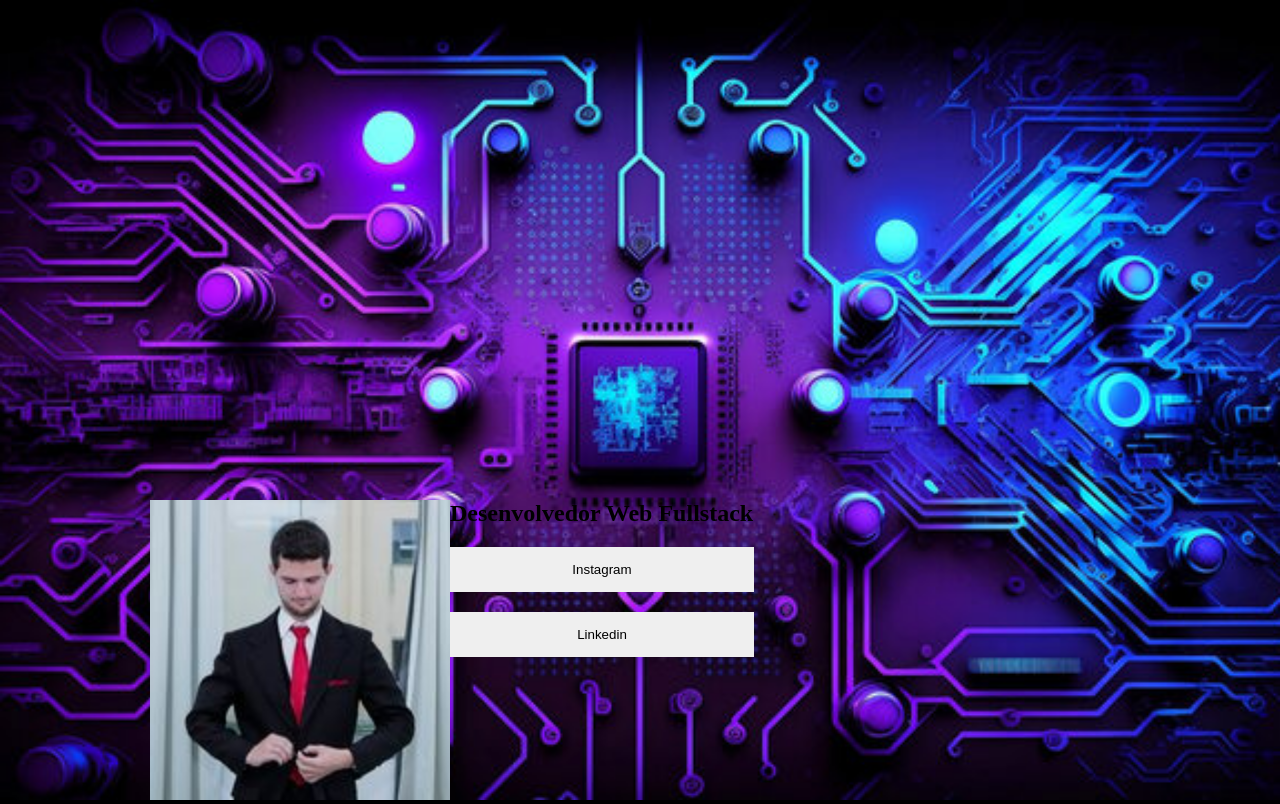
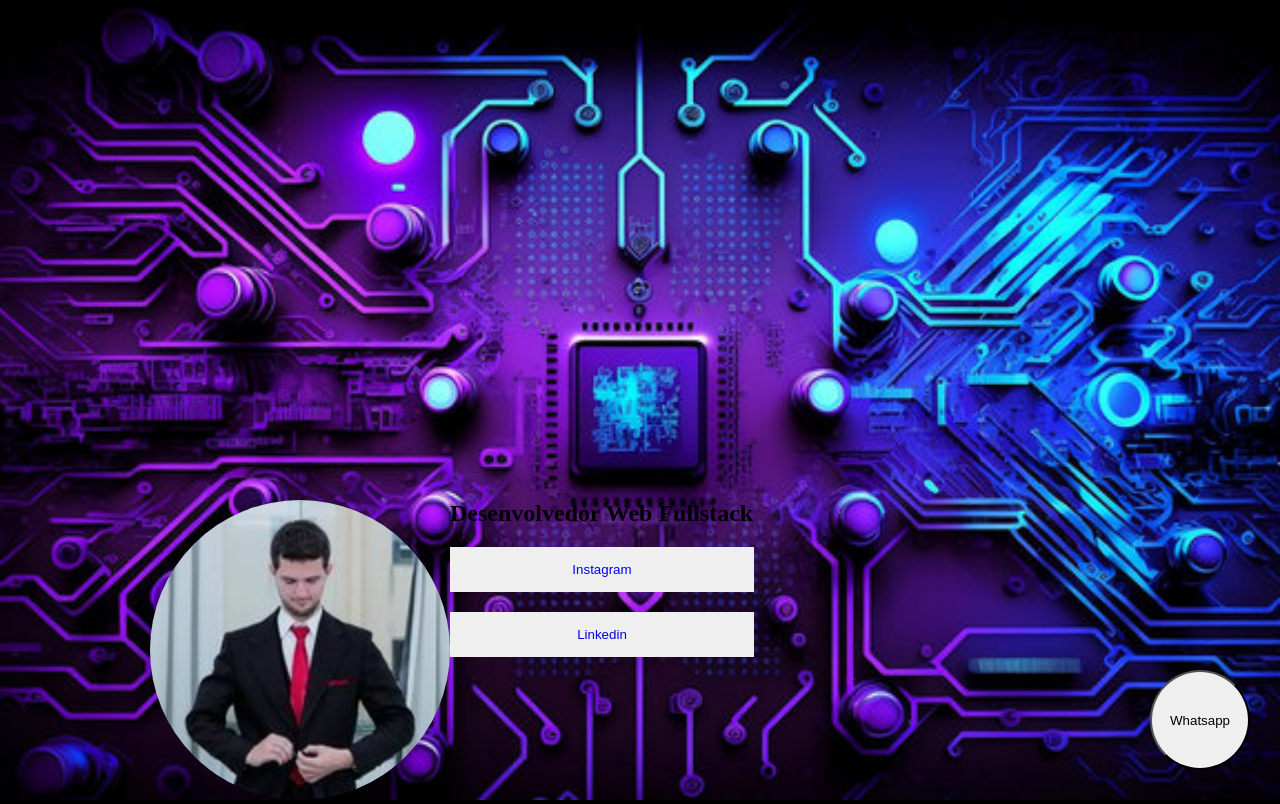
Before and after one commit to MarcosMagalhaes518/LandingPage, a plain HTML site: page index.html in a window 1280 px wide. Drawn offline with Linux system fonts and the light colour scheme.

Commit message:
inclusão de links e whatspp

```diff
--- a/index.html
+++ b/index.html
@@ -7,16 +7,17 @@
     <title>Marcos Magalhães</title>
 </head>
 <body>
-    <main>
+    <main class="containerp">
         <section class="container1">
                 <img src="./assets/Marcos.jpg" id="image">
             <div class="container2">
                 <h1>Desenvolvedor Web Fullstack</h1>
-                <button id="botaoi" href="https://www.instagram.com/marcosmagalhaes12/">Instagram</button>
-                <button id="botaol" href="https://www.linkedin.com/in/marcos-magalh%C3%A3es-2210ab237/">Linkedin</button>
+                <button id="botaoi"><a id="linki" href="https://www.instagram.com/marcosmagalhaes12/">Instagram</a></button>
+                <button id="botaol"><a id="linkl" href="https://www.linkedin.com/in/marcos-magalh%C3%A3es-2210ab237/">Linkedin</a></button>
             </div>
         </section>
 
+        <button class="whatsapp">Whatsapp</button>
 
     </main>
 
--- a/style.css
+++ b/style.css
@@ -5,6 +5,7 @@
 }
 
 body {
+    width: 100vw;
     height: 100vh;
     background-image: url(./assets/purple\ technology.jpg);
     background-position: center center;
@@ -13,6 +14,11 @@ body {
     background-color: black;
 }
 
+.containerp {
+    position: relative;
+    width: 100%;
+    height: 100%;
+}
 
 .container1 {
     width: 603px;
@@ -24,7 +30,8 @@ body {
 #image {
     display: inline-block;
     width: 300px;
-    border: transparent;
+    border: none;
+    border-radius: 50%;
 }
 
 
@@ -42,6 +49,10 @@ body {
 
 }
 
+#linki {
+    text-decoration: none;
+}
+
 #botaol {
     height: 45px;
     width: 304px;
@@ -49,3 +60,17 @@ body {
     margin-top: 20px;
     border: none;
 }
+
+#linkl {
+    text-decoration: none;
+}
+
+
+.whatsapp {
+    position: absolute;
+    right: 30px;
+    bottom: 30px;
+    width: 100px;
+    height: 100px;
+    border-radius: 50%;
+}
```
Also changed, not shown: assets/whatsapp.png (added).
